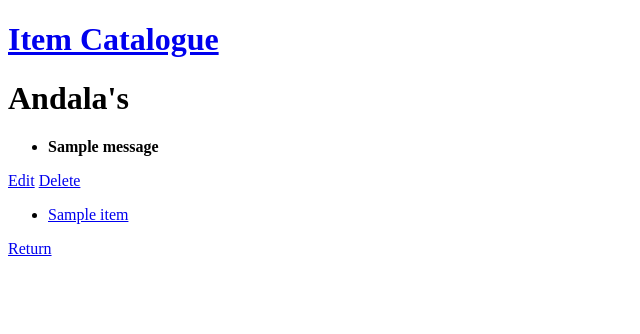
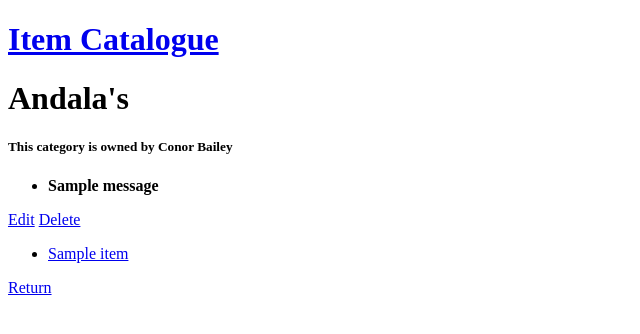
Before and after one commit to conorbailey90/item-catalogue, a Flask app: page /catalogue/1/items/ in a window 1280 px wide. Shown: the top 334 px of the page, without its empty margins (0-640 px from the left). Run offline with Flask 2, Linux system fonts and the light colour scheme; data comes from the database, SQL or seed files in the repository; both versions use the stored data as it was after the commit; tables that the repository leaves empty hold one stand-in row (values such as "Sample post"); one stand-in notice (Sample message) is shown.

Commit message:
Added CRUD permissions for categories and items

```diff
--- a/application.py
+++ b/application.py
@@ -1,5 +1,5 @@
 import os
-from flask import Flask, render_template, url_for, request, redirect, flash
+from flask import Flask, render_template, url_for, request, redirect, flash, Markup
 from flask import session as login_session
 from flask import make_response
 
@@ -64,6 +64,8 @@ def processGoogleButton():
     login_session['email'] = idinfo['email']
 
 
+
+
 @app.route('/gconnect', methods=['POST'])
 def gconnect():
     if request.args.get('state') != login_session['state']:
@@ -71,7 +73,6 @@ def gconnect():
         response = make_response(json.dumps('Invalid state parameter.'), 401)
         response.headers['Content-Type'] = 'application/json'
         return response
-    print('CCCCCCCCCUUUUUUUUUNNNNNNNNNNNNNNTNTTTTTTTTTTTTTT')
     processGoogleButton()
 
     return ""
@@ -100,7 +101,6 @@ def showLoginSuccess():
 
 @app.route('/')
 @app.route('/catalogue/')
-
 def home():
     session = DBSession()
     categories = session.query(Category).all()
@@ -117,6 +117,14 @@ def home():
     return render_template('cataloguehome.html', categories=categories, items=items, STATE=state)
 
 
+@app.route('/catalogue/users')
+def users():
+    DBSession = sessionmaker(bind=engine)
+    session = DBSession()
+    members = session.query(User).all()
+    return render_template('users.html', members = members)
+
+
 # View Item list per category
 @app.route('/catalogue/<int:category_id>/')
 @app.route('/catalogue/<int:category_id>/items/')
@@ -124,10 +132,17 @@ def item_list(category_id):
     DBSession = sessionmaker(bind=engine)
     session = DBSession()
     category = session.query(Category).filter_by(id = category_id).one_or_none()
+
+    owner_id = category.user_id
+    owner = session.query(User).filter_by(id=owner_id).one()
+
+    # The following IF statement is used to prevent an error when the browser Back button is clicked.
     if category == None:
         return redirect(url_for('home'))
     items = session.query(Item).filter_by(category_id=category_id).all()
-    return render_template('categorylist.html', category = category, items=items)
+    if items == []:
+        flash(Markup('There are no items listed under this category. Add an item <a href="/catalogue/items/add/">here</a>'))
+    return render_template('categorylist.html', category = category, items=items, owner = owner)
 
 
 # View individual item details
@@ -135,9 +150,13 @@ def item_list(category_id):
 def item(category_id, item_id):
     DBSession = sessionmaker(bind=engine)
     session = DBSession()
+
     category = session.query(Category).filter_by(id = category_id).one()
     item = session.query(Item).filter_by(category_id= category_id, id=item_id).one()
-    return render_template('listitem.html', category_id = category_id, item_id=item_id, category = category, item = item)
+
+    owner_id = item.user_id
+    owner = session.query(User).filter_by(id=owner_id).one()
+    return render_template('listitem.html', category_id = category_id, item_id=item_id, category = category, item = item, owner=owner)
 
 # Add new category
 @app.route('/catalogue/categories/add/', methods = ['GET', 'POST'])
@@ -149,12 +168,22 @@ def add_category():
         return redirect(url_for('showLogin'))
 
     if request.method == 'POST':
+        # Check the text input is not blank.
         if request.form['name'] == '':
             flash('Please add a category name.')
             return render_template('addcategory.html')
 
-        newUser = User(name=request.form['name'])
-        new_category = Category(name = request.form['name'])
+        # Check to see if the logged in users details are stored in the database
+        currentUser = session.query(User).filter_by(email=login_session['email']).first()
+        if currentUser == None:
+            # Add new user to datbase
+            newUser = User(name = login_session['username'], email = login_session['email'])
+            session.add(newUser)
+            session.commit()
+
+        # Add new category with a link to the User ID
+        currentUser = session.query(User).filter_by(email=login_session['email']).first()
+        new_category = Category(name = request.form['name'], user_id=currentUser.id)
         session.add(new_category)
         session.commit()
         flash('New category created: %s' % new_category.name)
@@ -167,7 +196,16 @@ def add_category():
 def edit_category(category_id):
     DBSession = sessionmaker(bind=engine)
     session = DBSession()
+
     category = session.query(Category).filter_by(id = category_id).one()
+
+    owner_id = category.user_id
+    owner = session.query(User).filter_by(id=owner_id).one()
+
+    if owner.email != login_session['email']:
+        flash('You are not authorised to edit this category.')
+        return redirect(url_for('item_list', category_id = category.id))
+
     if request.method == 'POST':
         category.name = request.form['name']
         session.add(category)
@@ -182,13 +220,22 @@ def edit_category(category_id):
 def delete_category(category_id):
     DBSession = sessionmaker(bind=engine)
     session = DBSession()
+
     category = session.query(Category).filter_by(id = category_id).one_or_none()
+
+    owner_id = category.user_id
+    owner = session.query(User).filter_by(id=owner_id).one()
+
+    if owner.email != login_session['email']:
+        flash('You are not authorised to delete this category.')
+        return redirect(url_for('item_list', category_id = category.id))
+
     if category == None:
         return redirect(url_for('home'))
     elif request.method == 'POST':
         session.delete(category)
         session.commit()
-        flash('Deleted: %s' % category.name)
+        flash('Deleted category: %s' % category.name)
         return redirect(url_for('home'))
     else:
         return render_template('deletecategory.html', category_id = category_id, category = category)
@@ -198,21 +245,41 @@ def delete_category(category_id):
 def add_item():
     DBSession = sessionmaker(bind=engine)
     session = DBSession()
+
     categories = session.query(Category).all()
+
     if categories == []: # No categories stored in Database. Redirect to add a category.
-        flash('Please create a category for your new item first')
+        flash('Please create a category for your new item first.')
         return redirect(url_for('add_category'))
+
+    if 'username' not in login_session:
+        flash('Please sign in to add a new item.')
+        return redirect(url_for('showLogin'))
+
     if request.method == 'POST':
+        # Check the text input is not blank.
         if request.form['name'] == '':
-            flash('Please enter an item name')
-            return render_template('additem.html', categories=categories)
+            flash('Please add an item name.')
+            return render_template('additem.html', categories = categories)
+
+        # Check to see if the logged in users details are stored in the database
+        currentUser = session.query(User).filter_by(email=login_session['email']).first()
+        if currentUser == None:
+            # Add new user to datbase
+            newUser = User(name = login_session['username'], email = login_session['email'])
+            session.add(newUser)
+            session.commit()
+
+        # Add new category with a link to the User ID
+        currentUser = session.query(User).filter_by(email=login_session['email']).first()
         new_item = Item(
             name = request.form['name'],
             category = session.query(Category).filter_by(name = request.form['category']).one(),
-            description = request.form['description'])
+            description = request.form['description'],
+            user_id = currentUser.id)
         session.add(new_item)
         session.commit()
-        flash('%s added!' %new_item.name)
+        flash('%s added to to the %s category.' %(new_item.name, new_item.category.name) )
         return redirect(url_for('home'))
     else:
         return render_template('additem.html', categories=categories)
@@ -222,26 +289,65 @@ def add_item():
 def edit_item(category_id, item_id):
     DBSession = sessionmaker(bind=engine)
     session = DBSession()
+
     categories = session.query(Category).all()
-    item = session.query(Item).filter_by(id=item_id).one()
+
     editItem = session.query(Item).filter_by(id =item_id).one()
+
+    owner_id = editItem.user_id
+    owner = session.query(User).filter_by(id=owner_id).one()
+
+    if 'username' not in login_session:
+        flash('Please sign in to edit an item.')
+        return redirect(url_for('showLogin'))
+
+    if owner.email != login_session['email']:
+        flash('You are not authorised to edit this item.')
+        return redirect(url_for('item', category_id=category_id, item_id=item_id))
+
     if request.method == 'POST':
+        # Check the text input is not blank.
+        if request.form['name'] == '':
+            flash('Please add an item name.')
+            return render_template('additem.html', categories = categories)
+
+        # Check to see if the logged in users details are stored in the database
+        currentUser = session.query(User).filter_by(email=login_session['email']).first()
+        if currentUser == None:
+            # Add new user to datbase
+            newUser = User(name = login_session['username'], email = login_session['email'])
+            session.add(newUser)
+            session.commit()
+
         editItem.name = request.form['name']
         editItem.category = session.query(Category).filter_by(name = request.form['category']).one()
         editItem.description = request.form['description']
         session.add(editItem)
         session.commit()
         flash('%s updated' %editItem.name)
-        return redirect(url_for('home'))
+        return redirect(url_for('item', category_id=category_id, item_id=item_id, owner=owner))
     else:
-        return render_template('edititem.html', category_id = category_id, item_id = item_id, categories=categories, item=item)
+        return render_template('edititem.html', category_id = category_id, item_id = item_id, categories=categories, item=editItem)
 
 # Delete item
 @app.route('/catalogue/<int:category_id>/<int:item_id>/delete/', methods = ['GET', 'POST'])
 def delete_item(category_id, item_id):
     DBSession = sessionmaker(bind=engine)
     session = DBSession()
+
     deleteItem = session.query(Item).filter_by(id =item_id).one_or_none()
+
+    owner_id = deleteItem.user_id
+    owner = session.query(User).filter_by(id=owner_id).one()
+
+    if 'username' not in login_session:
+        flash('Please sign in to delete an item.')
+        return redirect(url_for('showLogin'))
+
+    if owner.email != login_session['email']:
+        flash('You are not authorised to delete this item.')
+        return redirect(url_for('item', category_id=category_id, item_id=item_id))
+
     if deleteItem == None:
         return redirect(url_for('home'))
     elif request.method == 'POST':
--- a/templates/addcategory.html
+++ b/templates/addcategory.html
@@ -23,10 +23,11 @@
         {% endwith%}
 
     <form action="{{ url_for('add_category') }}" method="POST">
-        <label for="">Category Name</label>
+        <label for="">Category Name:</label>
         <input type="text" name="name" size="50">
         <input type="submit" value="Add">
     </form>
+    <a href="{{ url_for('home') }}">Cancel</a>
 
 </body>
 </html>
--- a/templates/categorylist.html
+++ b/templates/categorylist.html
@@ -10,6 +10,7 @@
     <h1><a href="{{ url_for('home') }}">Item Catalogue</a></h1>
 
     <h1>{{ category.name }} </h1>
+    <h5>This category is owned by {{ owner.name}} </h5>
     {% with messages = get_flashed_messages() %}
 
     {% if messages %}
--- a/templates/deletecategory.html
+++ b/templates/deletecategory.html
@@ -8,11 +8,13 @@
 </head>
 <body>
 
-    <h5>Are you sure you want to delete category {{ category.name }}?</h5>
+    <h5>Are you sure you want to delete category {{ category.name }}? This will also delete all items listed under this category.</h5>
 
     <form action="{{ url_for('delete_category', category_id = category_id) }}" method="POST">
         <input type="submit" value="Delete">
     </form>
 
+    <a href="{{ url_for('home') }}">Cancel</a>
+
 </body>
 </html>
--- a/templates/editcategory.html
+++ b/templates/editcategory.html
@@ -13,6 +13,7 @@
         <input type="text" name="name" value="{{ category.name }}">
         <input type="submit" value="Amend" >
     </form>
+    <a href="{{ url_for('item_list', category_id = category.id) }}">Cancel</a>
 
 </body>
 </html>
```
Also changed, not shown: templates/listitem.html (+13 -0 lines), templates/users.html (added, +23 -0 lines), itemcatalogue.db.
